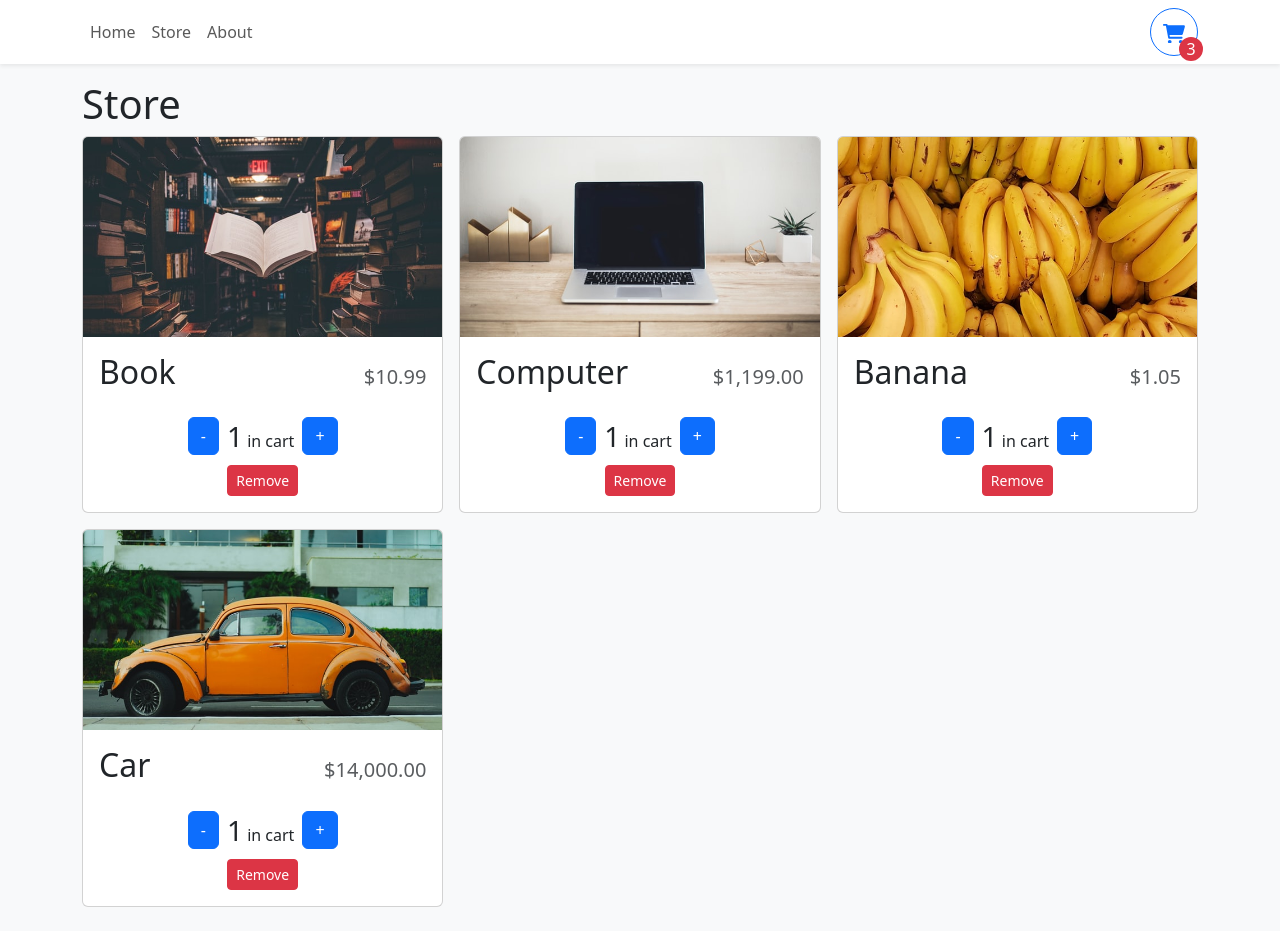
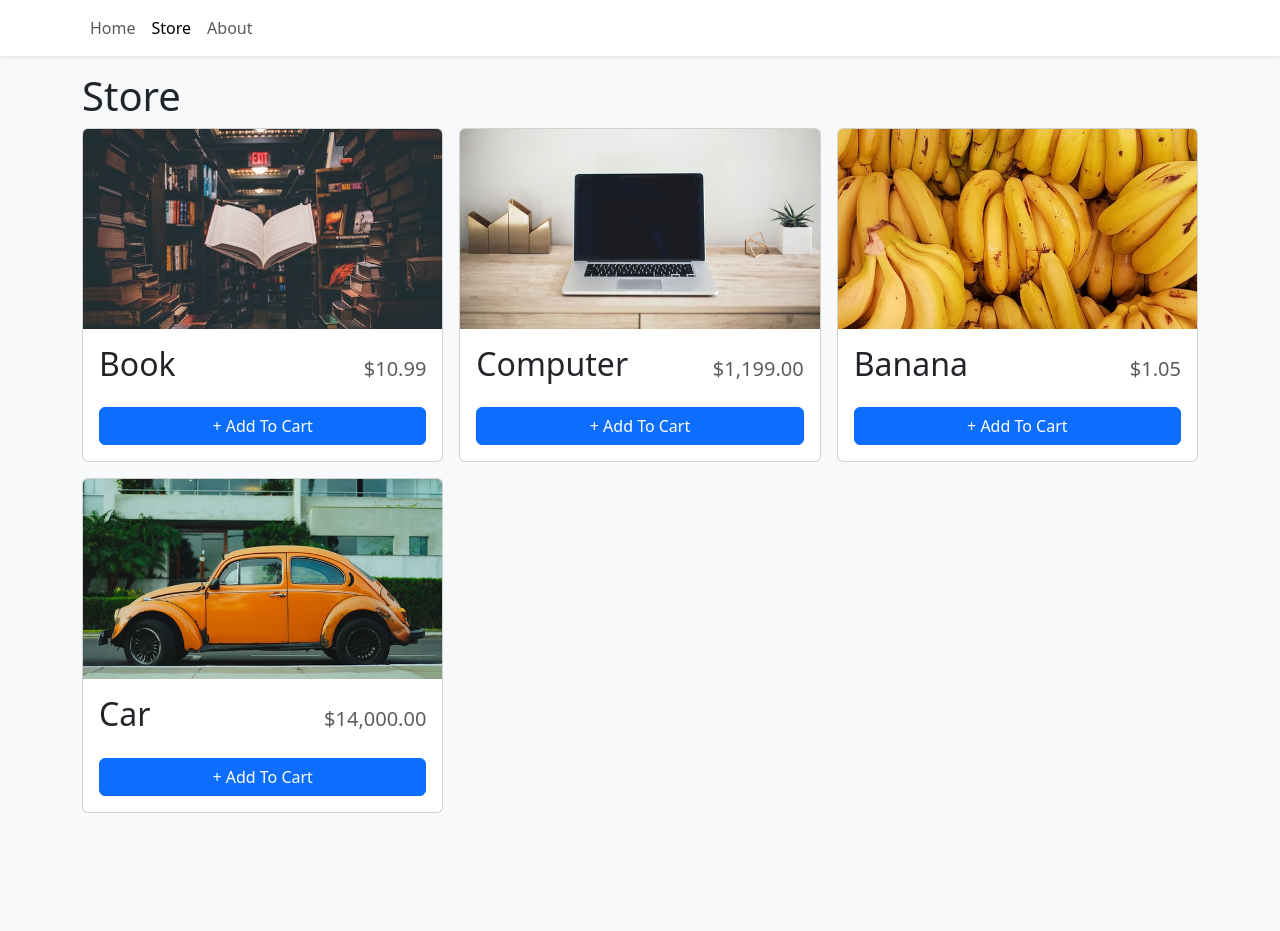
Before and after one commit to GustavoFSProg/my-shop-cart-advanced, a React (Vite) app: page /store in a window 1280 px wide. After the commit the page ends 837 px from the top, so only its background shows below. Built offline with nearby package versions, Linux system fonts and the light colour scheme.

Commit message:
quase pronto

```diff
--- a/src/App.tsx
+++ b/src/App.tsx
@@ -5,20 +5,24 @@ import { Home } from './pages/Home'
 import { Store } from './pages/Store'
 import { About } from './pages/About'
 import { Navbar } from './components/Navbar'
+import { ShoppingCartProvider } from './contexts/ShoppingCartContext'
 
 function App() {
   // const [count, setCount] = useState(0)
 
   return (
     <>
+      <ShoppingCartProvider >
     <Navbar />
      <Container className="mb-4">
+
       <Routes >
         <Route path="/"  element={<Home />}/>
         <Route path="/store"  element={<Store />}/>
         <Route path="/about"  element={<About />}/>
       </Routes>
      </Container>
+      </ShoppingCartProvider>
     </>
   )
 }
--- /dev/null
+++ b/src/components/CartItem.tsx
@@ -0,0 +1,45 @@
+import { Button, Stack } from "react-bootstrap"
+import { useShoppingCart } from "../contexts/ShoppingCartContext"
+import storeItems from "../data/items.json"
+import { formatCurrency } from "../utilities/formatCurrency"
+
+type CartItemProps = {
+  id: number
+  quantity: number
+}
+
+export function CartItem({ id, quantity }: CartItemProps) {
+  const { removeFromCart } = useShoppingCart()
+  const item = storeItems.find(i => i.id === id)
+  if (item == null) return null
+
+  return (
+    <Stack direction="horizontal" gap={2} className="d-flex align-items-center">
+      <img
+        src={item.imgUrl}
+        style={{ width: "125px", height: "75px", objectFit: "cover" }}
+      />
+      <div className="me-auto">
+        <div>
+          {item.name}{" "}
+          {quantity > 1 && (
+            <span className="text-muted" style={{ fontSize: ".65rem" }}>
+              x{quantity}
+            </span>
+          )}
+        </div>
+        <div className="text-muted" style={{ fontSize: ".75rem" }}>
+          {formatCurrency(item.price)}
+        </div>
+      </div>
+      <div> {formatCurrency(item.price * quantity)}</div>
+      <Button
+        variant="outline-danger"
+        size="sm"
+        onClick={() => removeFromCart(item.id)}
+      >
+        &times;
+      </Button>
+    </Stack>
+  )
+}
--- a/src/components/Navbar.tsx
+++ b/src/components/Navbar.tsx
@@ -1,28 +1,30 @@
-import {Button, Container,Nav,Navbar as NavbarBs, NavLink } from 'react-bootstrap'
+import { Button, Container, Nav, Navbar as NavbarBs } from "react-bootstrap"
+import { NavLink } from "react-router-dom"
+import { useShoppingCart } from "../contexts/ShoppingCartContext"
 
-
-export function Navbar(){
-    return(
-        <>
-        <NavbarBs sticky="top" className='bg-white shadow-sm mb-3'>
+export function Navbar() {
+  const { openCart, cartQuantity } = useShoppingCart()
+  return (
+    <NavbarBs sticky="top" className="bg-white shadow-sm mb-3">
       <Container>
         <Nav className="me-auto">
-                <NavLink href="/" >
+          <Nav.Link to="/" as={NavLink}>
             Home
-
-                     </NavLink>
-                     <NavLink href="/store" >
+          </Nav.Link>
+          <Nav.Link to="/store" as={NavLink}>
             Store
-
-                     </NavLink>
-                     <NavLink href="/about" >
+          </Nav.Link>
+          <Nav.Link to="/about" as={NavLink}>
             About
-
-                     </NavLink>
-
+          </Nav.Link>
         </Nav>
-                <Button variant="outline-primary" className='rounded-circle'
-                 style={{width: '3rem', height: "3rem", position: 'relative'}}>
+        {cartQuantity > 0 && (
+          <Button
+            onClick={openCart}
+            style={{ width: "3rem", height: "3rem", position: "relative" }}
+            variant="outline-primary"
+            className="rounded-circle"
+          >
             <svg
               xmlns="http://www.w3.org/2000/svg"
               viewBox="0 0 576 512"
@@ -30,17 +32,24 @@ export function Navbar(){
             >
               <path d="M96 0C107.5 0 117.4 8.19 119.6 19.51L121.1 32H541.8C562.1 32 578.3 52.25 572.6 72.66L518.6 264.7C514.7 278.5 502.1 288 487.8 288H170.7L179.9 336H488C501.3 336 512 346.7 512 360C512 373.3 501.3 384 488 384H159.1C148.5 384 138.6 375.8 136.4 364.5L76.14 48H24C10.75 48 0 37.25 0 24C0 10.75 10.75 0 24 0H96zM128 464C128 437.5 149.5 416 176 416C202.5 416 224 437.5 224 464C224 490.5 202.5 512 176 512C149.5 512 128 490.5 128 464zM512 464C512 490.5 490.5 512 464 512C437.5 512 416 490.5 416 464C416 437.5 437.5 416 464 416C490.5 416 512 437.5 512 464z" />
             </svg>
-            <div style={{color: "white", width: '1.5rem',
-              position: "absolute", bottom: 0, right: 0,
-              transform: 'translate(25%, 25%)',
-              height: '1.5rem'}} className='rounded-circle bg-danger d-flex justify-content-center align-items-center'>
-                3
+
+            <div
+              className="rounded-circle bg-danger d-flex justify-content-center align-items-center"
+              style={{
+                color: "white",
+                width: "1.5rem",
+                height: "1.5rem",
+                position: "absolute",
+                bottom: 0,
+                right: 0,
+                transform: "translate(25%, 25%)",
+              }}
+            >
+              {cartQuantity}
             </div>
           </Button>
+        )}
       </Container>
-
-
     </NavbarBs>
-            </>
   )
 }
--- /dev/null
+++ b/src/components/ShoppingCart.tsx
@@ -0,0 +1,36 @@
+import { Offcanvas, Stack } from "react-bootstrap"
+import { useShoppingCart } from "../contexts/ShoppingCartContext"
+import { formatCurrency } from "../utilities/formatCurrency"
+import { CartItem } from "./CartItem"
+import storeItems from "../data/items.json"
+
+type ShoppingCartProps = {
+  isOpen: boolean
+}
+
+export function ShoppingCart({ isOpen }: ShoppingCartProps) {
+  const { closeCart, cartItems } = useShoppingCart()
+  return (
+    <Offcanvas show={isOpen} onHide={closeCart} placement="end">
+      <Offcanvas.Header closeButton>
+        <Offcanvas.Title>Cart</Offcanvas.Title>
+      </Offcanvas.Header>
+      <Offcanvas.Body>
+        <Stack gap={3}>
+          {cartItems.map(item => (
+            <CartItem key={item.id} {...item} />
+          ))}
+          <div className="ms-auto fw-bold fs-5">
+            Total{" "}
+            {formatCurrency(
+              cartItems.reduce((total, cartItem) => {
+                const item = storeItems.find(i => i.id === cartItem.id)
+                return total + (item?.price || 0) * cartItem.quantity
+              }, 0)
+            )}
+          </div>
+        </Stack>
+      </Offcanvas.Body>
+    </Offcanvas>
+  )
+}
--- a/src/components/StoreItem.tsx
+++ b/src/components/StoreItem.tsx
@@ -1,5 +1,5 @@
 import { Button, Card } from "react-bootstrap"
-// import { useShoppingCart } from "../contexts/"
+import { useShoppingCart } from "../contexts/ShoppingCartContext"
 import { formatCurrency } from "../utilities/formatCurrency"
 
 type StoreItemProps = {
@@ -10,15 +10,13 @@ type StoreItemProps = {
 }
 
 export function StoreItem({ id, name, price, imgUrl }: StoreItemProps) {
-  // const {
-  //   getItemQuantity,
-  //   increaseCartQuantity,
-  //   decreaseCartQuantity,
-  //   removeFromCart,
-  // } = useShoppingCart()
-  // const quantity = getItemQuantity(id)
-
-  const quantity = 1
+  const {
+    getItemQuantity,
+    increaseCartQuantity,
+    decreaseCartQuantity,
+    removeFromCart,
+  } = useShoppingCart()
+  const quantity = getItemQuantity(id)
 
   return (
     <Card className="h-100">
@@ -35,10 +33,7 @@ export function StoreItem({ id, name, price, imgUrl }: StoreItemProps) {
         </Card.Title>
         <div className="mt-auto">
           {quantity === 0 ? (
-            <Button className="w-100"
-            //  onClick={() => increaseCartQuantity(id)}
-
-             >
+            <Button className="w-100" onClick={() => increaseCartQuantity(id)}>
               + Add To Cart
             </Button>
           ) : (
@@ -50,20 +45,14 @@ export function StoreItem({ id, name, price, imgUrl }: StoreItemProps) {
                 className="d-flex align-items-center justify-content-center"
                 style={{ gap: ".5rem" }}
               >
-                <Button
-                // onClick={() => decreaseCartQuantity(id)}
-
-                >-</Button>
+                <Button onClick={() => decreaseCartQuantity(id)}>-</Button>
                 <div>
                   <span className="fs-3">{quantity}</span> in cart
                 </div>
-                <Button
-                // onClick={() => increaseCartQuantity(id)}
-
-                >+</Button>
+                <Button onClick={() => increaseCartQuantity(id)}>+</Button>
               </div>
               <Button
-                // onClick={() => removeFromCart(id)}
+                onClick={() => removeFromCart(id)}
                 variant="danger"
                 size="sm"
               >
--- a/src/contexts/ShoppingCartContext.tsx
+++ b/src/contexts/ShoppingCartContext.tsx
@@ -1,100 +1,100 @@
-// import { createContext, ReactNode, useContext, useState } from "react"
-// import { ShoppingCart } from "../components/ShoppingCart"
-// import { useLocalStorage } from "../hooks/useLocalStorage"
+import { createContext, type ReactNode, useContext, useState } from "react"
+import { ShoppingCart } from "../components/ShoppingCart"
+import { useLocalStorage } from "../hooks/useLocalStorage"
 
-// type ShoppingCartProviderProps = {
-//   children: ReactNode
-// }
+type ShoppingCartProviderProps = {
+  children: ReactNode
+}
 
-// type CartItem = {
-//   id: number
-//   quantity: number
-// }
+type CartItem = {
+  id: number
+  quantity: number
+}
 
-// type ShoppingCartContext = {
-//   openCart: () => void
-//   closeCart: () => void
-//   getItemQuantity: (id: number) => number
-//   increaseCartQuantity: (id: number) => void
-//   decreaseCartQuantity: (id: number) => void
-//   removeFromCart: (id: number) => void
-//   cartQuantity: number
-//   cartItems: CartItem[]
-// }
+type ShoppingCartContext = {
+  openCart: () => void
+  closeCart: () => void
+  getItemQuantity: (id: number) => number
+  increaseCartQuantity: (id: number) => void
+  decreaseCartQuantity: (id: number) => void
+  removeFromCart: (id: number) => void
+  cartQuantity: number
+  cartItems: CartItem[]
+}
 
-// const ShoppingCartContext = createContext({} as ShoppingCartContext)
+const ShoppingCartContext = createContext({} as ShoppingCartContext)
 
-// export function useShoppingCart() {
-//   return useContext(ShoppingCartContext)
-// }
-// export function ShoppingCartProvider({ children }: ShoppingCartProviderProps) {
-//   const [isOpen, setIsOpen] = useState(false)
-//   const [cartItems, setCartItems] = useLocalStorage<CartItem[]>(
-//     "shopping-cart",
-//     []
-//   )
+export function useShoppingCart() {
+  return useContext(ShoppingCartContext)
+}
+export function ShoppingCartProvider({ children }: ShoppingCartProviderProps) {
+  const [isOpen, setIsOpen] = useState(false)
+  const [cartItems, setCartItems] = useLocalStorage<CartItem[]>(
+    "shopping-cart",
+    []
+  )
 
-//   const cartQuantity = cartItems.reduce(
-//     (quantity, item) => item.quantity + quantity,
-//     0
-//   )
+  const cartQuantity = cartItems.reduce(
+    (quantity, item) => item.quantity + quantity,
+    0
+  )
 
-//   const openCart = () => setIsOpen(true)
-//   const closeCart = () => setIsOpen(false)
-//   function getItemQuantity(id: number) {
-//     return cartItems.find(item => item.id === id)?.quantity || 0
-//   }
-//   function increaseCartQuantity(id: number) {
-//     setCartItems(currItems => {
-//       if (currItems.find(item => item.id === id) == null) {
-//         return [...currItems, { id, quantity: 1 }]
-//       } else {
-//         return currItems.map(item => {
-//           if (item.id === id) {
-//             return { ...item, quantity: item.quantity + 1 }
-//           } else {
-//             return item
-//           }
-//         })
-//       }
-//     })
-//   }
-//   function decreaseCartQuantity(id: number) {
-//     setCartItems(currItems => {
-//       if (currItems.find(item => item.id === id)?.quantity === 1) {
-//         return currItems.filter(item => item.id !== id)
-//       } else {
-//         return currItems.map(item => {
-//           if (item.id === id) {
-//             return { ...item, quantity: item.quantity - 1 }
-//           } else {
-//             return item
-//           }
-//         })
-//       }
-//     })
-//   }
-//   function removeFromCart(id: number) {
-//     setCartItems(currItems => {
-//       return currItems.filter(item => item.id !== id)
-//     })
-//   }
+  const openCart = () => setIsOpen(true)
+  const closeCart = () => setIsOpen(false)
+  function getItemQuantity(id: number) {
+    return cartItems.find(item => item.id === id)?.quantity || 0
+  }
+  function increaseCartQuantity(id: number) {
+    setCartItems(currItems => {
+      if (currItems.find(item => item.id === id) == null) {
+        return [...currItems, { id, quantity: 1 }]
+      } else {
+        return currItems.map(item => {
+          if (item.id === id) {
+            return { ...item, quantity: item.quantity + 1 }
+          } else {
+            return item
+          }
+        })
+      }
+    })
+  }
+  function decreaseCartQuantity(id: number) {
+    setCartItems(currItems => {
+      if (currItems.find(item => item.id === id)?.quantity === 1) {
+        return currItems.filter(item => item.id !== id)
+      } else {
+        return currItems.map(item => {
+          if (item.id === id) {
+            return { ...item, quantity: item.quantity - 1 }
+          } else {
+            return item
+          }
+        })
+      }
+    })
+  }
+  function removeFromCart(id: number) {
+    setCartItems(currItems => {
+      return currItems.filter(item => item.id !== id)
+    })
+  }
 
-//   return (
-//     <ShoppingCartContext.Provider
-//       value={{
-//         getItemQuantity,
-//         increaseCartQuantity,
-//         decreaseCartQuantity,
-//         removeFromCart,
-//         openCart,
-//         closeCart,
-//         cartItems,
-//         cartQuantity,
-//       }}
-//     >
-//       {children}
-//       <ShoppingCart isOpen={isOpen} />
-//     </ShoppingCartContext.Provider>
-//   )
-// }
+  return (
+    <ShoppingCartContext.Provider
+      value={{
+        getItemQuantity,
+        increaseCartQuantity,
+        decreaseCartQuantity,
+        removeFromCart,
+        openCart,
+        closeCart,
+        cartItems,
+        cartQuantity,
+      }}
+    >
+      {children}
+      <ShoppingCart isOpen={isOpen} />
+    </ShoppingCartContext.Provider>
+  )
+}
--- /dev/null
+++ b/src/hooks/useLocalStorage.ts
@@ -0,0 +1,20 @@
+import { useEffect, useState } from "react"
+
+export function useLocalStorage<T>(key: string, initialValue: T | (() => T)) {
+  const [value, setValue] = useState<T>(() => {
+    const jsonValue = localStorage.getItem(key)
+    if (jsonValue != null) return JSON.parse(jsonValue)
+
+    if (typeof initialValue === "function") {
+      return (initialValue as () => T)()
+    } else {
+      return initialValue
+    }
+  })
+
+  useEffect(() => {
+    localStorage.setItem(key, JSON.stringify(value))
+  }, [key, value])
+
+  return [value, setValue] as [typeof value, typeof setValue]
+}
```
Also changed, not shown: src/pages/Store.tsx (line endings or trailing spaces). Lines whose indentation alone changed are shown as unchanged.
